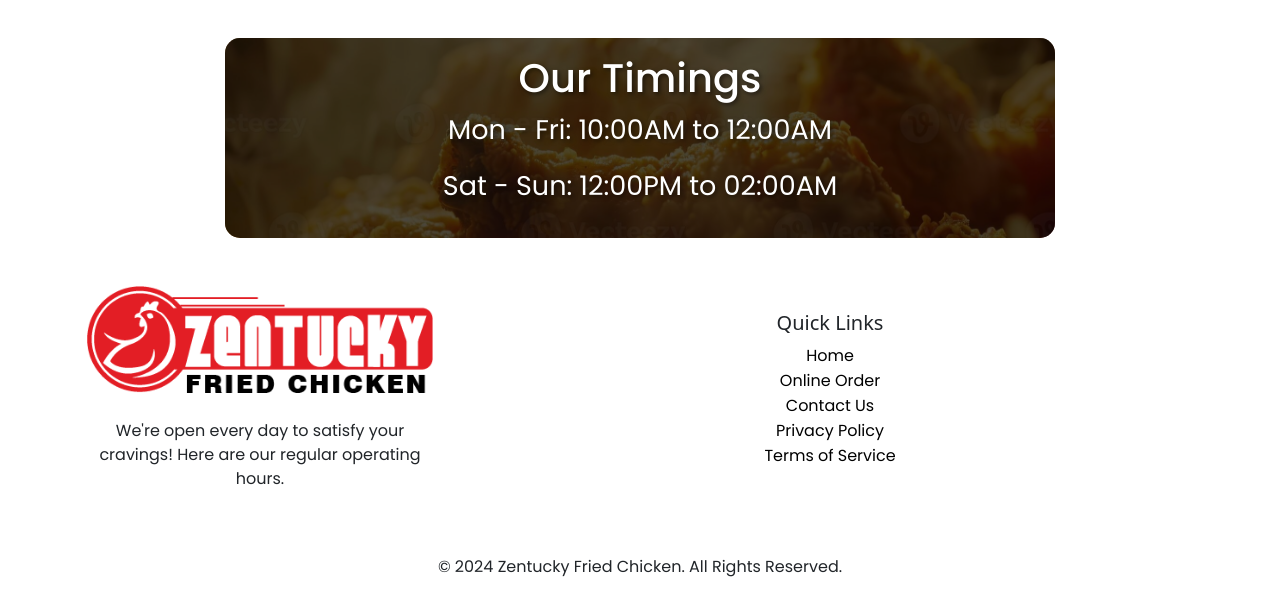
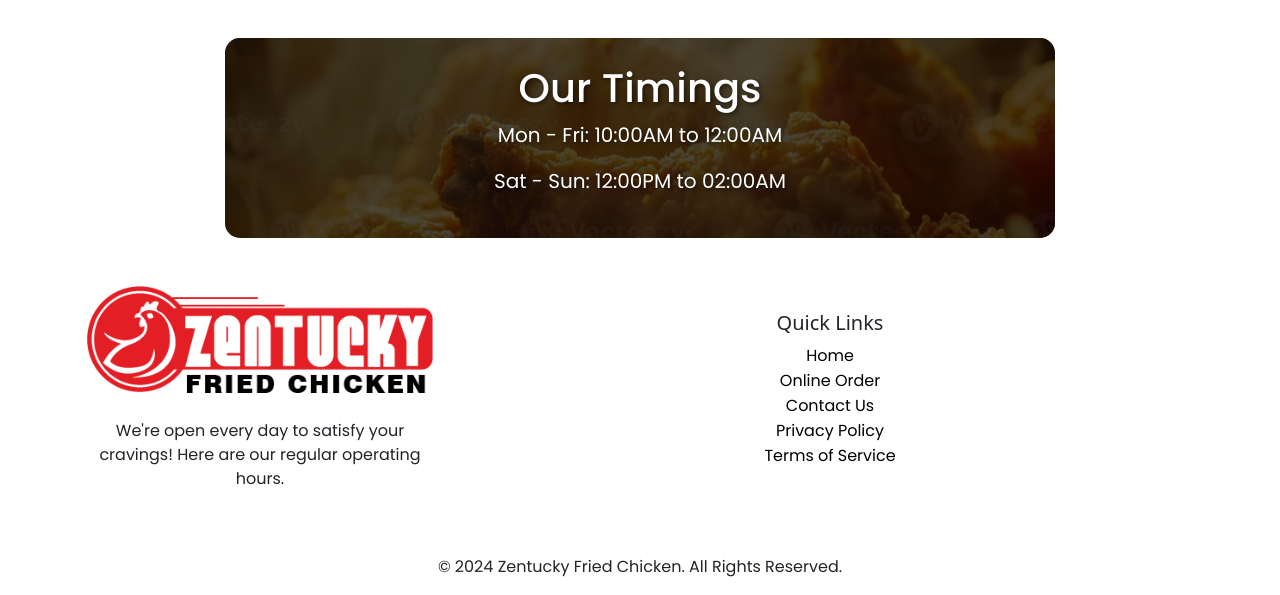
Before and after one commit to mu-YahyaKhan/Zentucky-Figma-Project, a plain HTML site: page index.html in a window 1280 px wide. Shown: the part 3650-4245 px from the top of the page. Drawn offline with nearby package versions, Linux system fonts and the light colour scheme; a web font is replaced by a local one.

Commit message:
Font size reduced in the timings section

```diff
--- a/index.html
+++ b/index.html
@@ -440,10 +440,10 @@
             <div class="black-overlay"></div>
             <div class="content">
               <h1 style="font-family: Poppins, serif">Our Timings</h1>
-              <p style="font-family: Poppins, serif; font-size: 27px">
+              <p style="font-family: Poppins, serif; font-size: 20px">
                 Mon - Fri: 10:00AM to 12:00AM
               </p>
-              <p style="font-family: Poppins, serif; font-size: 27px">
+              <p style="font-family: Poppins, serif; font-size: 20px">
                 Sat - Sun: 12:00PM to 02:00AM
               </p>
             </div>
```
